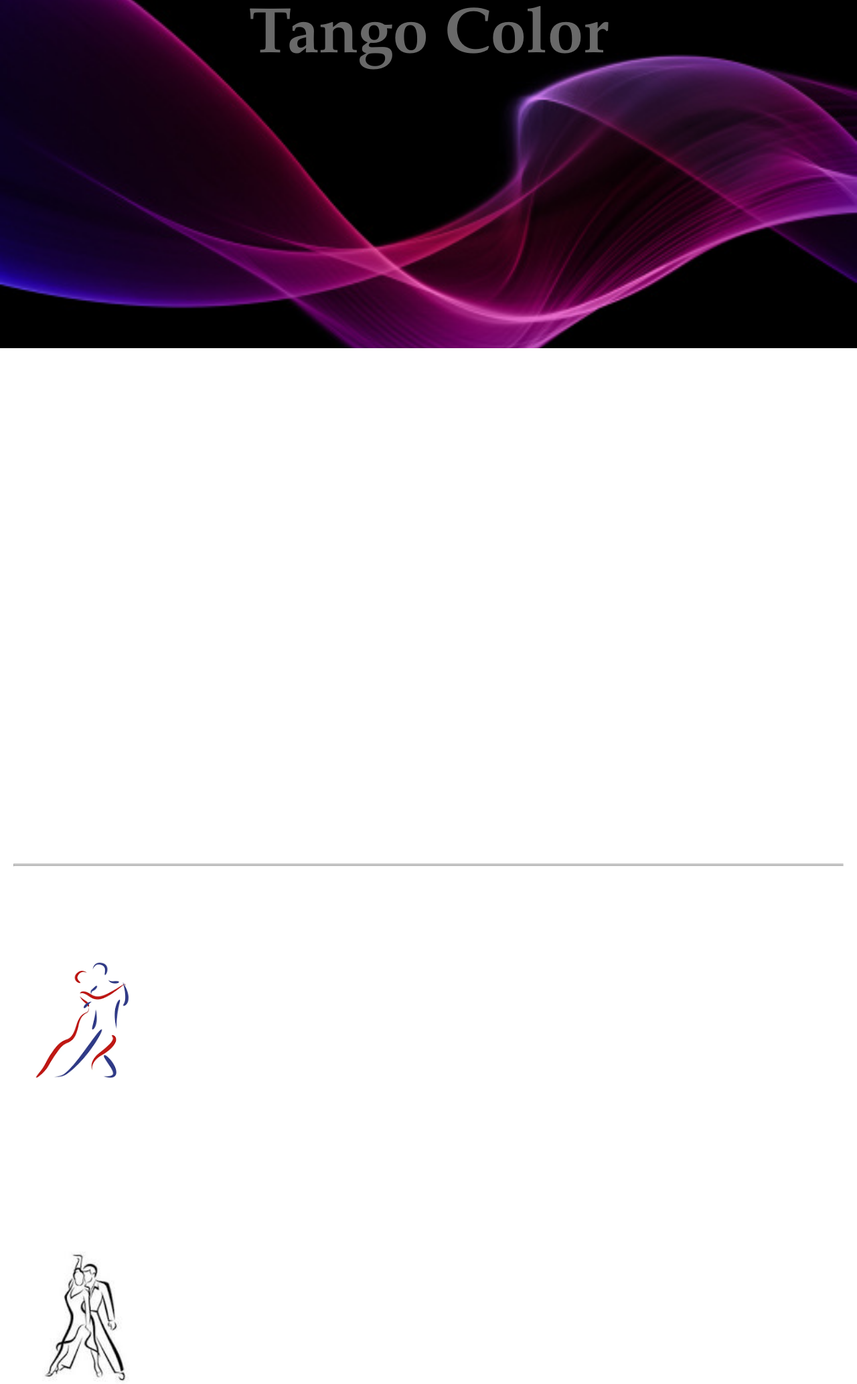
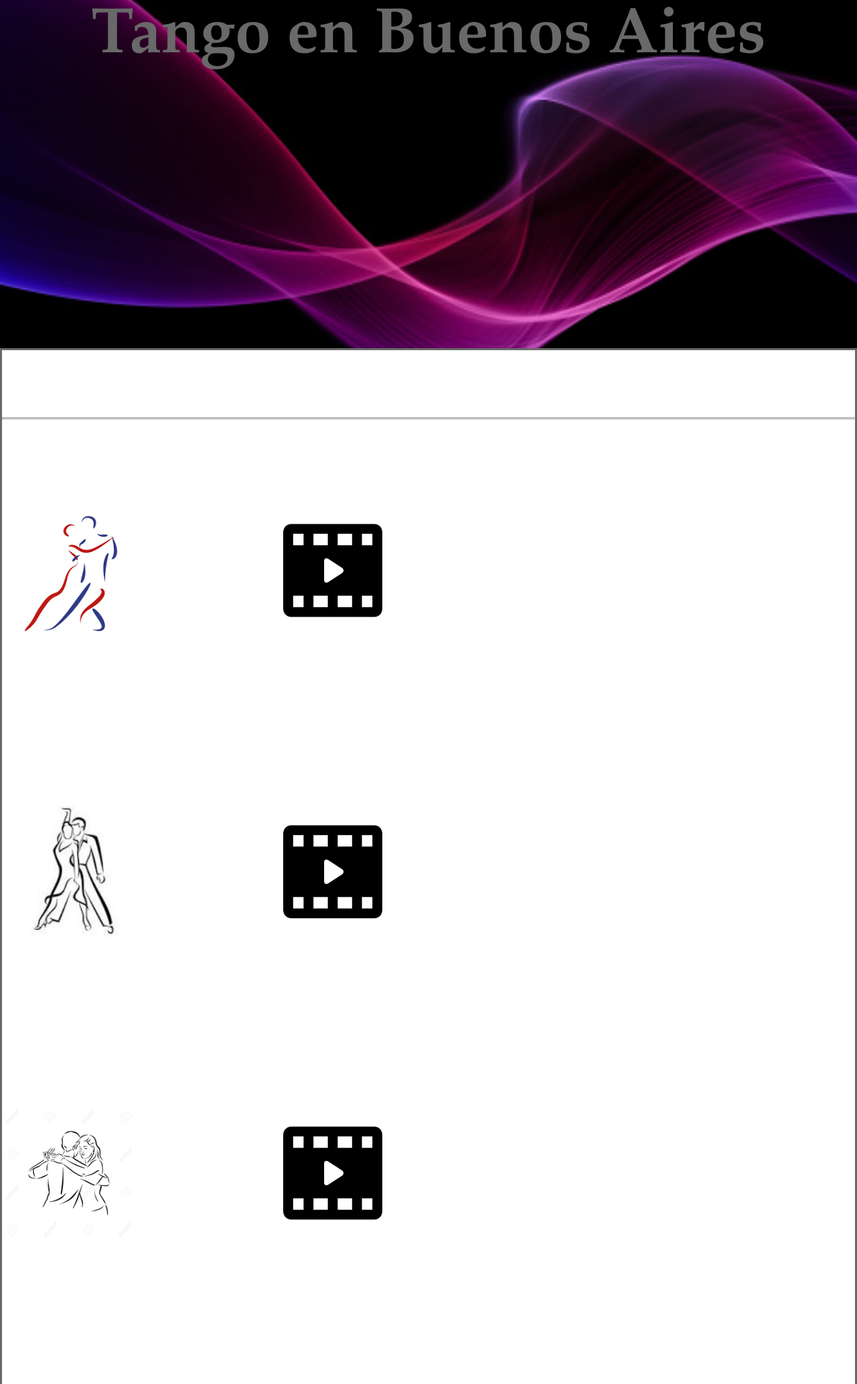
Before and after one commit to gustavowittbecker/tango01, a PHP site: page / in a window 1280 px wide. Shown: the top 2067 px of the page at 67% size. Run offline with PHP 8.4, Linux system fonts and the light colour scheme.

Commit message:
Cambios en modales.

```diff
--- a/index.php
+++ b/index.php
@@ -2,23 +2,101 @@
 
 <html lang="es">
 <Head>
-<TITLE>Taller y clases de Tango</TITLE>
+<TITLE>Taller Tango</TITLE>
 
 <meta http-equiv="Content-Type" content="text/html" />
 <meta charset="utf-8" />
 
 <style>
-	* {font-family: Garamond, serif;color:dimgray;font-size:16px;
-		margin:0;padding:0;box-sizing: border-box;}
-	html {height:100%;}
+	* {	font-family: Garamond, serif;
+		color:dimgray;font-size:16px;
+		margin:0;
+		padding:0;
+		box-sizing: border-box;}
+	html {height:100%}
 	body {height:100%} /*va a ser el contenedor principal*/
+
+
+	/*Estilos para todo lo modal*/
+
+
+	div.ventanaModalApagada {
+		position:fixed;
+		left:18%;
+		top:18%;
+		width:40%;
+		height:60%;
+		background-color:yellow;
+		color:black;
+		z-index:1;
+		overflow:hidden;
+		visibility: hidden;
+	}
+
+	div.ventanaModalPrendida {
+		position:fixed;
+		left:18%;
+		top:18%;
+
+		width:40%;
+		height:70%;
+
+		background-color:yellow;
+		color:black;
+		z-index:1;
+		overflow:hidden;
+		visibility: visible;
+	}
+
+
+	div.encabezadoModal {
+		width:100%;
+		height:10%;
+		background-color:lightblue;
+	}
+
+	div.btCruz {
+		color:red;
+		width:10%;
+		height:100%;
+		background-color: #BBBBBB;
+		float:right;
+		cursor:pointer;
+		display: flex; /*Permite flexibilizar el contenido*/
+		justify-content: center; /*Permite centrar al medio en x el contenido*/
+		align-items: center; /*Permite centrar al medio en y el contenido*/
+	}
+
+
+	div.contenidoModal {
+		width:100%;
+		height:90%;
+		background-color: blue;
+	}
+
+
+	div.videos{	display:flex;		/*Contenedor del iframe del video dentro del contenidoModal*/
+				justify-content:center;
+				width:100%;
+				height:100%; /*por ciento de contenido modal*/
+				opacity:1;/*background-color:yellow;*/
+				border-style:solid;
+			}
+
+
+
+	/*Estilos para el documento de base*/
 
 	div.encabezado{width:100%;height:20%;background-image: url("./imagenes/fluido02.jpg");
 		background-repeat: no-repeat;background-size: cover; background-position: center} /*Contenedor fijo*/
 
-	div.videos{display:flex;justify-content:center;width:100%;height:25%;opacity:1;/*background-color:yellow;*/padding:10px}
 
-	div.contenedorGlobal {height:55%;width:100%;padding: 20px;overflow:scroll} /*Contenedor scroleable*/
+
+	div.contenedorGlobal {
+				height:80%;
+				border-style:solid;
+				width:100%;
+				overflow-y:scroll} /*Contenedor scroleable*/
 
 	div.accion {cursor:pointer;height:200px;display:flex;justify-content:center;background-Color:blue}
 
@@ -49,8 +127,6 @@
 
 	h2.enlace1{cursor:pointer}
 
-	div.modal {
-	}
 
 </style>
 
@@ -58,10 +134,9 @@
 
 <body>
 
-	<div class="encabezado"><h1> Tango Color </h1>
+	<div class="encabezado"><h1> Tango en Buenos Aires</h1>
 	</div>
-	<div id="peli" class="videos">
-	</div>
+
 
 	<div class="contenedorGlobal">
 
@@ -74,16 +149,17 @@
 
 
 		<div class="bloque">
-			<div class="contenedorPorTercio" style="">
+			<div class="contenedorPorTercio" >
 				<div id="imgDominarCuerpo" class="accion" style="">
-					<img src="./imagenes/unico01.png">
+					<img  src="./imagenes/unico01.png">
 				</div>
 			</div>
 
-			<div class="contenedorPorTercio" style="">
+			<div class="contenedorPorTercio" >
+				<img id="idPrendeVideo1" style="cursor:pointer" src="./imagenes/iconoVideo.png" />
 			</div>
 
-			<div class="contenedorPorTercio" style="">
+			<div class="contenedorPorTercio" >
 				<h2 id="textoDominarCuerpo"></h2>
 			</div>
 		</div>
@@ -93,16 +169,17 @@
 
 
 		<div class="bloque">
-			<div class="contenedorPorTercio" style="">
-				<div id="imgPararteBien" class="accion" style="">
+			<div class="contenedorPorTercio" >
+				<div id="imgPararteBien" class="accion" >
 					<img src="./imagenes/parejaTango1.jpeg">
 				</div>
 			</div>
 
-			<div class="contenedorPorTercio" style="">
+			<div class="contenedorPorTercio" >
+				<img id="idPrendeVideo2" src="./imagenes/iconoVideo.png" />
 			</div>
 
-			<div class="contenedorPorTercio" style="">
+			<div class="contenedorPorTercio" >
 				<h2 id="textoPararteBien"></h2>
 			</div>
 		</div>
@@ -112,16 +189,17 @@
 
 
 		<div class="bloque">
-			<div class="contenedorPorTercio" style="">
-				<div id="imgAbrazo" class="accion" style="">
+			<div class="contenedorPorTercio" >
+				<div id="imgAbrazo" class="accion" >
 					<img src="./imagenes/abrazo01.png">
 				</div>
 			</div>
 
-			<div class="contenedorPorTercio" style="">
+			<div class="contenedorPorTercio" >
+				<img id="idPrendeVideo3" src="./imagenes/iconoVideo.png" />
 			</div>
 
-			<div class="contenedorPorTercio" style="">
+			<div class="contenedorPorTercio" >
 				<h2 id="textoAbrazo"></h2>
 			</div>
 		</div>
@@ -134,17 +212,18 @@
 
 
 		<div class="bloque">
-			<div class="contenedorPorTercio" style="">
-				<div id="imgMemoria" class="accion" style="">
+			<div class="contenedorPorTercio" >
+				<div id="imgMemoria" class="accion" >
 					<img src="./imagenes/tangoMemoria01.jpeg">
 				</div>
 			</div>
 
-			<div class="contenedorPorTercio" style="">
+			<div class="contenedorPorTercio" >
+				<img id="idPrendeVideo4" src="./imagenes/iconoVideo.png" />
 			</div>
 
 
-			<div class="contenedorPorTercio" style="">
+			<div class="contenedorPorTercio" >
 				<h2 id="textoMemorizar"></h2>
 			</div>
 		</div>
@@ -156,17 +235,17 @@
 
 
 		<div class="bloque">
-			<div class="contenedorPorTercio" style="">
-				<div id="imgGancho" class="accion" style="">
+			<div class="contenedorPorTercio" >
+				<div id="imgGancho" class="accion" >
 					<img src="./imagenes/tangoGancho02.jpeg">
 				</div>
 			</div>
 
-			<div class="contenedorPorTercio" style="">
+			<div class="contenedorPorTercio" >
 			</div>
 
 
-			<div class="contenedorPorTercio" style="">
+			<div class="contenedorPorTercio" >
 				<h2 id="textoGanchos"></h2>
 			</div>
 		</div>
@@ -174,23 +253,6 @@
 
 		<div class="aparte"></div>
 		<div class="aparte"></div>
-
-
-
-
-
-
-
-
-
-
-
-
-
-
-
-
-
 
 
 
@@ -226,6 +288,25 @@
 
 	</div> <!--Cierra contenedorGlobal-->
 
+
+
+<!--ventana modal 1 -->
+
+<div id="ventanaModal" class="ventanaModalApagada">   <!--ventana modal 1-->
+	<div id="encabezadoModal1" class="encabezadoModal" >
+		Videos
+		<div id="btCruz" class="btCruz">X</div>
+	</div>
+	<div id="contenidoModal1" class="contenidoModal">
+		<div id="peli1" class="videos"></div>
+	</div>
+
+</div> <!--cierra ventanaModal-->
+
+
+
+
+
 </body>
 
 
@@ -234,6 +315,60 @@
 
 
 <script>
+
+
+
+/*Acciones al pulsar los links a videos*/
+
+
+document.getElementById("idPrendeVideo1").addEventListener("click", function() {
+	//alert("Prender video");
+	document.getElementById("ventanaModal").className="ventanaModalPrendida";
+	document.getElementById("peli1").innerHTML = "<iframe width='100%' height='100%' src='./videos/gusMirta01.m4v'>";
+});
+
+
+
+document.getElementById("idPrendeVideo2").addEventListener("click", function() {
+	//alert("Prender video2");
+	document.getElementById("ventanaModal").className="ventanaModalPrendida";
+	document.getElementById("peli1").innerHTML = "<iframe width='100%' height='100%' src='./videos/tangoGiroCombinado01.mp4'>";
+});
+
+
+document.getElementById("idPrendeVideo3").addEventListener("click", function() {
+	//alert("Prender video3");
+	document.getElementById("ventanaModal").className="ventanaModalPrendida";
+	document.getElementById("peli1").innerHTML = "<iframe width='100%' height='100%' src='./videos/tangoMexico.mp4'>";
+});
+
+document.getElementById("idPrendeVideo4").addEventListener("click", function() {
+	//alert("Prender video4");
+	document.getElementById("ventanaModal").className="ventanaModalPrendida";
+	document.getElementById("peli1").innerHTML = "<iframe width='100%' height='100%' src='./videos/GanchoPos8Adelante.m4v'>";
+});
+
+
+document.getElementById("btCruz").addEventListener("click", function() {
+	document.getElementById("ventanaModal").className="ventanaModalApagada";
+});
+
+
+document.getElementById("imgDominarCuerpo").addEventListener("click", function() {
+
+});
+
+document.getElementById("imgPararteBien").addEventListener("click", function() {
+	document.getElementById("peli1").innerHTML = "<iframe width='100%' height='100%' src='./videos/tangoGiroCombinado01.mp4' ></iframe>";
+});
+document.getElementById("imgAbrazo").addEventListener("click", function() {
+	document.getElementById("peli1").innerHTML = "";
+});
+
+
+
+
+//document.getElementById("ventanaModal").className="ventanaModalApagada";
 
 const es_bailarEnSerio = "Aprendé <span class='fontGrande'>a bailar en serio</span>";
 const en_bailarEnSerio = "Learn to <span class='fontGrande'> dance seriously </span>";
@@ -348,16 +483,9 @@
 }
 
 
-document.getElementById("imgDominarCuerpo").addEventListener("click", function() {
-	document.getElementById("peli").innerHTML = "<iframe src='https://www.youtube.com/embed/278iWcOadL8?si=hDBB68yQuD_EnMd8' title='YouTube video player' frameborder='0' allow='accelerometer; autoplay; clipboard-write; encrypted-media; gyroscope; picture-in-picture; web-share' referrerpolicy='strict-origin-when-cross-origin' allowfullscreen></iframe>";
-});
 
-document.getElementById("imgPararteBien").addEventListener("click", function() {
-	document.getElementById("peli").innerHTML = "<iframe src='https://www.youtube.com/embed/D3MhYo_maZk?si=5Y4e5Fc6ntNcmZy_' title='YouTube video player' frameborder='0' ; autoplay; encrypted-media; web-share; referrerpolicy='strict-origin-when-cross-origin' allowfullscreen></iframe>";
-});
-document.getElementById("imgAbrazo").addEventListener("click", function() {
-	document.getElementById("peli").innerHTML = "";
-});
+
+
 
 </script>
 </html>
```
Also changed, not shown: imagenes/iconoVideo.png (added), 2 other files.
